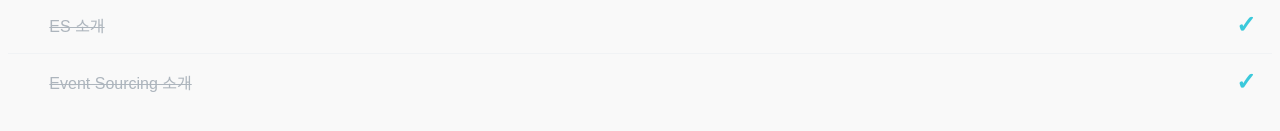
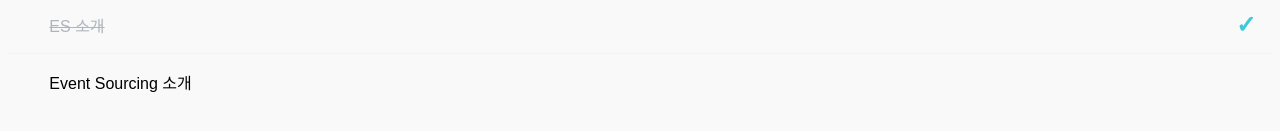
Before and after one commit to easywaldo/react-todo-list, a React (Create React App) app: page / in a window 1280 px wide. Shown: the part 263-394 px from the top of the page. Built offline with nearby package versions, Linux system fonts and the light colour scheme.

Commit message:
checkd or unchecked 잘못된 부분 수정 컴포넌트 최적화

```diff
--- a/src/App.js
+++ b/src/App.js
@@ -9,7 +9,7 @@ class App extends Component {
   state = {
      input: '',
      todos: [
-       { id: 0, text: ' 리액트 소개', checked: false },
+       { id: 0, text: ' 리액트 소개', checked: true },
        { id: 1, text: ' ES 소개', checked: true },
        { id: 2, text: ' Event Sourcing 소개', checked: false }
      ]
@@ -21,7 +21,8 @@ class App extends Component {
       handleChange,
       handleCreate,
       handleKeyPress,
-      handleToggle
+      handleToggle,
+      handleRemove
     } = this;
 
     return (
@@ -33,7 +34,10 @@ class App extends Component {
         onCreate={handleCreate}
         />
       )}>
-      <TodoItemList todos={todos} onToggle={handleToggle} />
+      <TodoItemList
+        todos={todos}
+        onToggle={handleToggle}
+        onRemove={handleRemove} />
       </TodoListTemplates>
     );
   };
@@ -79,6 +83,17 @@ class App extends Component {
     }
   };
 
+  handleRemove = (id) => {
+    const { todos } = this.state;
+    this.setState({
+      todos: todos.filter(todo => todo.id !== id)
+    });
+  };
+
+
+
+
+
 }
 
 export default App;
--- a/src/components/TodoItem.js
+++ b/src/components/TodoItem.js
@@ -2,6 +2,10 @@ import React, { Component } from 'react';
 import './TodoItem.css';
 
 class TodoItem extends Component {
+    shouldComponentUpdate(nextProps, nextState) {
+        return this.props.checked !== nextProps.checked;
+    }
+
     render() {
         const { text, checked, id, onToggle, onRemove } = this.props;
 
--- a/src/components/TodoItemList.js
+++ b/src/components/TodoItemList.js
@@ -2,6 +2,10 @@ import React, { Component } from 'react'
 import TodoItem from './TodoItem';
 
 class TodoItemList extends Component {
+    shouldComponentUpdate(nextProps, nextState) {
+        return this.props.todos !== nextProps.todos;
+    }
+
     render() {
         const { todos, onToggle, onRemove } = this.props;
         const todoList = todos.map(
@@ -9,7 +13,7 @@ class TodoItemList extends Component {
             <TodoItem
             id={id}
             text={text}
-            checked="checked"
+            checked={checked}
             onToggle={onToggle}
             onRemove={onRemove}
             key={id}
```
